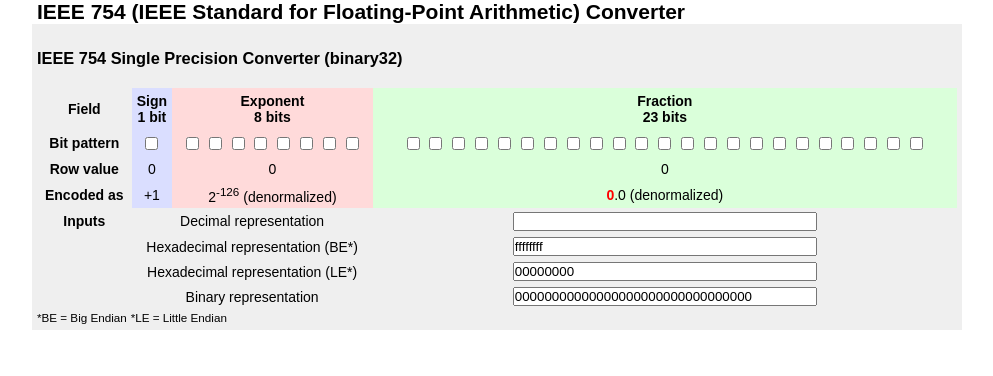
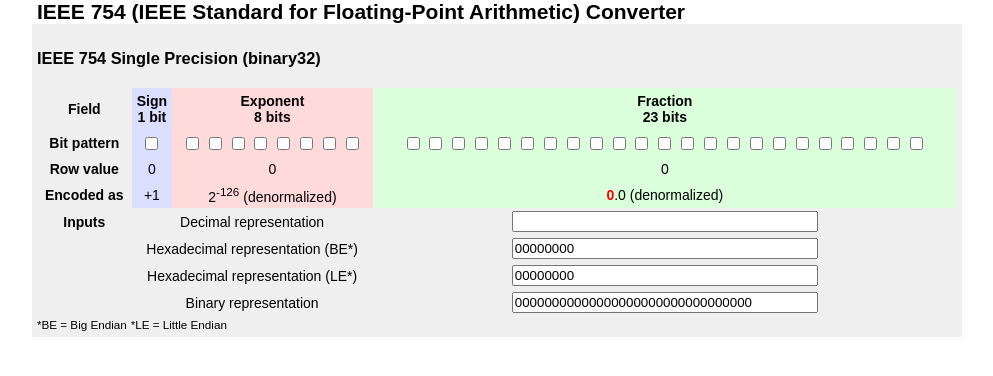
Before and after one commit to mfurga/IEEE-754, a plain HTML site: page index.html in a window 1280 px wide. Shown: the whole page, without its empty margins (143-1136 px from the left). Drawn offline with Linux system fonts and the light colour scheme; a script that the page names is missing.

Commit message:
Update index.html

```diff
--- a/index.html
+++ b/index.html
@@ -45,6 +45,7 @@
 
     .converter-table input {
       margin: 3px;
+      padding: 1px;
     }
 
   </style>
@@ -56,7 +57,7 @@
 
   <section id="converter" class="wrapper">
     <header class="converter-header">
-      <h3>IEEE 754 Single Precision Converter (binary32)</h3>
+      <h3>IEEE 754 Single Precision (binary32)</h3>
     </header>
 
     <table class="converter-table">
@@ -136,7 +137,7 @@
       <tr>
         <td></td>
         <td colspan="2">Hexadecimal representation (BE*)</td>
-        <td><input type="text" name="hexadecimal-be" class="input" value="ffffffff"></td>
+        <td><input type="text" name="hexadecimal-be" class="input" value="00000000"></td>
       </tr>
       <tr>
         <td></td>
```
